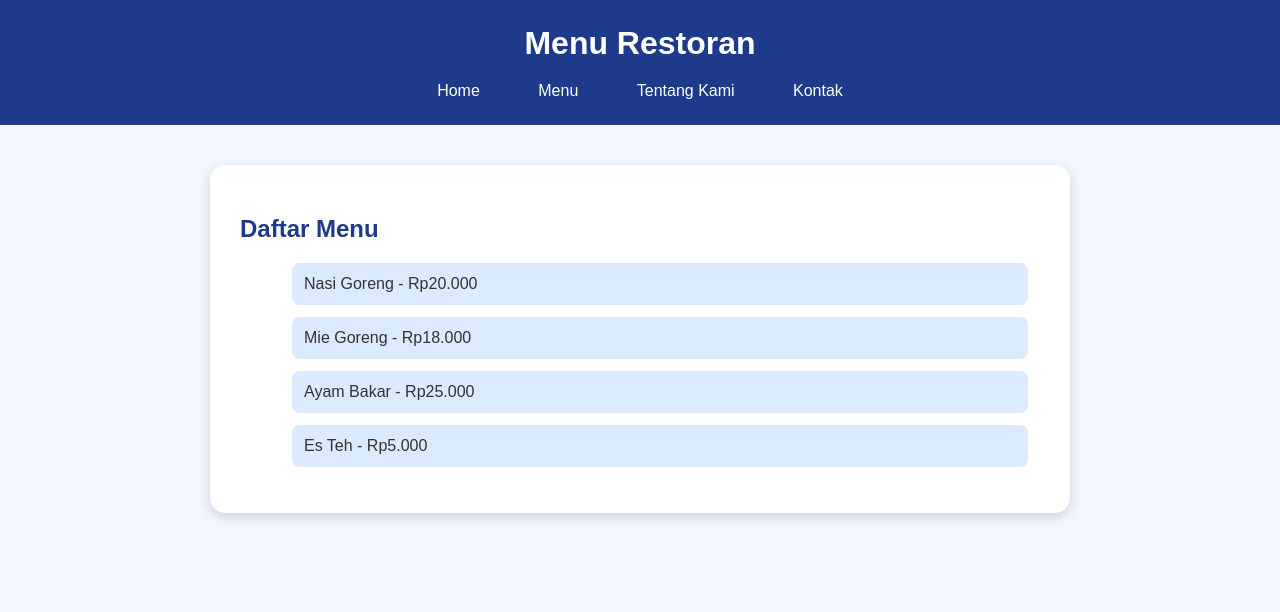
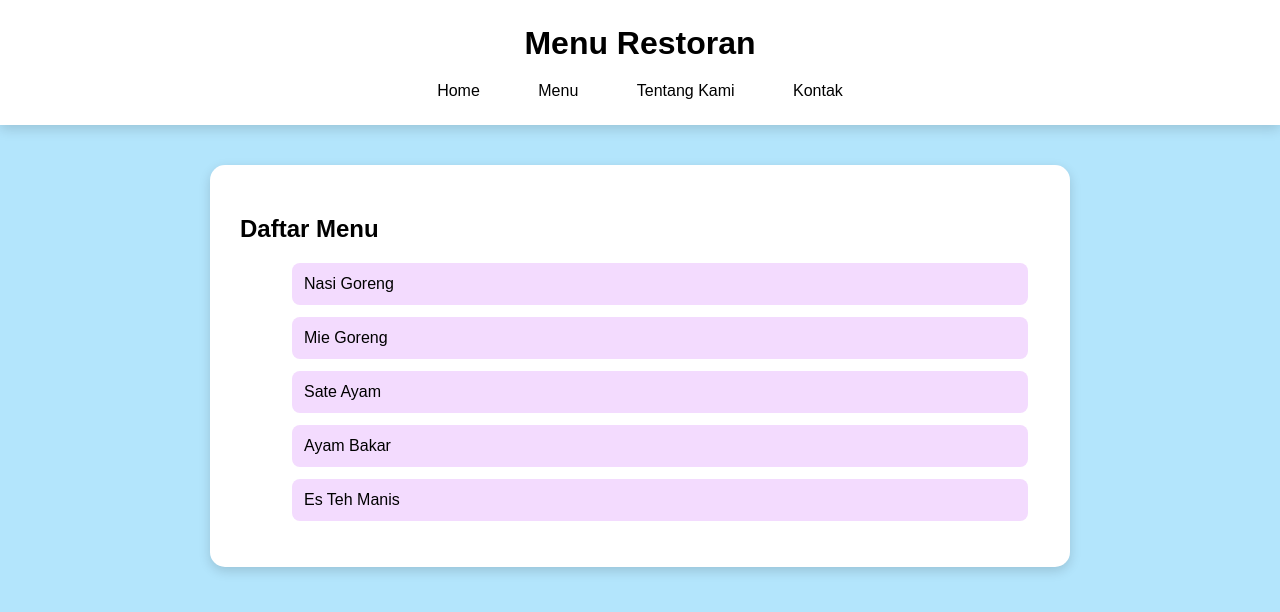
Before and after one commit to ifatbm4-oss/daftar-menu-restoran, a plain HTML site: page menu.html in a window 1280 px wide. Drawn offline with Linux system fonts and the light colour scheme.

Commit message:
Add files via upload

```diff
--- a/menu.html
+++ b/menu.html
@@ -1,12 +1,15 @@
 <!DOCTYPE html>
 <html lang="id">
+
 <head>
     <meta charset="UTF-8">
+    <meta name="viewport" content="width=device-width, initial-scale=1.0">
     <title>Menu Restoran</title>
+
     <link rel="stylesheet" href="style.css">
 </head>
 
-<body>
+<body class="menu">
 
     <header>
         <h1>Menu Restoran</h1>
@@ -23,12 +26,14 @@
         <h2>Daftar Menu</h2>
 
         <ul>
-            <li>Nasi Goreng - Rp20.000</li>
-            <li>Mie Goreng - Rp18.000</li>
-            <li>Ayam Bakar - Rp25.000</li>
-            <li>Es Teh - Rp5.000</li>
+            <li>Nasi Goreng</li>
+            <li>Mie Goreng</li>
+            <li>Sate Ayam</li>
+            <li>Ayam Bakar</li>
+            <li>Es Teh Manis</li>
         </ul>
     </main>
 
 </body>
+
 </html>
--- a/style.css
+++ b/style.css
@@ -1,15 +1,31 @@
 body {
     font-family: Arial, sans-serif;
     margin: 0;
-    background-color: #f2f6ff;
-    color: #333;
+    color: #000000;
+}
+
+body.home {
+    background-color: #ffe0b2;
+}
+
+body.menu {
+    background-color: #b3e5fc;
+}
+
+body.tentang {
+    background-color: #c8e6c9;
+}
+
+body.kontak {
+    background-color: #f8bbd0;
 }
 
 header {
-    background-color: #1e3a8a;
-    color: white;
+    background-color: #ffffff;
+    color: #000000;
     padding: 25px;
     text-align: center;
+    box-shadow: 0 4px 12px rgba(0, 0, 0, 0.15);
 }
 
 header h1 {
@@ -17,7 +33,7 @@ header h1 {
 }
 
 nav a {
-    color: white;
+    color: #000000;
     text-decoration: none;
     margin: 0 12px;
     padding: 10px 15px;
@@ -25,7 +41,7 @@ nav a {
 }
 
 nav a:hover {
-    background-color: #3b82f6;
+    background-color: #ffd54f;
 }
 
 main {
@@ -38,13 +54,13 @@ main {
 }
 
 h2 {
-    color: #1e3a8a;
+    color: #000000;
 }
 
 li {
     margin: 12px;
     padding: 12px;
-    background-color: #dbeafe;
+    background-color: #f3dbfe;
     border-radius: 8px;
     list-style: none;
 }
```
Also changed, not shown: index.html (+13 -4 lines), kontak.html (+9 -3 lines), tentang.html (+11 -5 lines).
